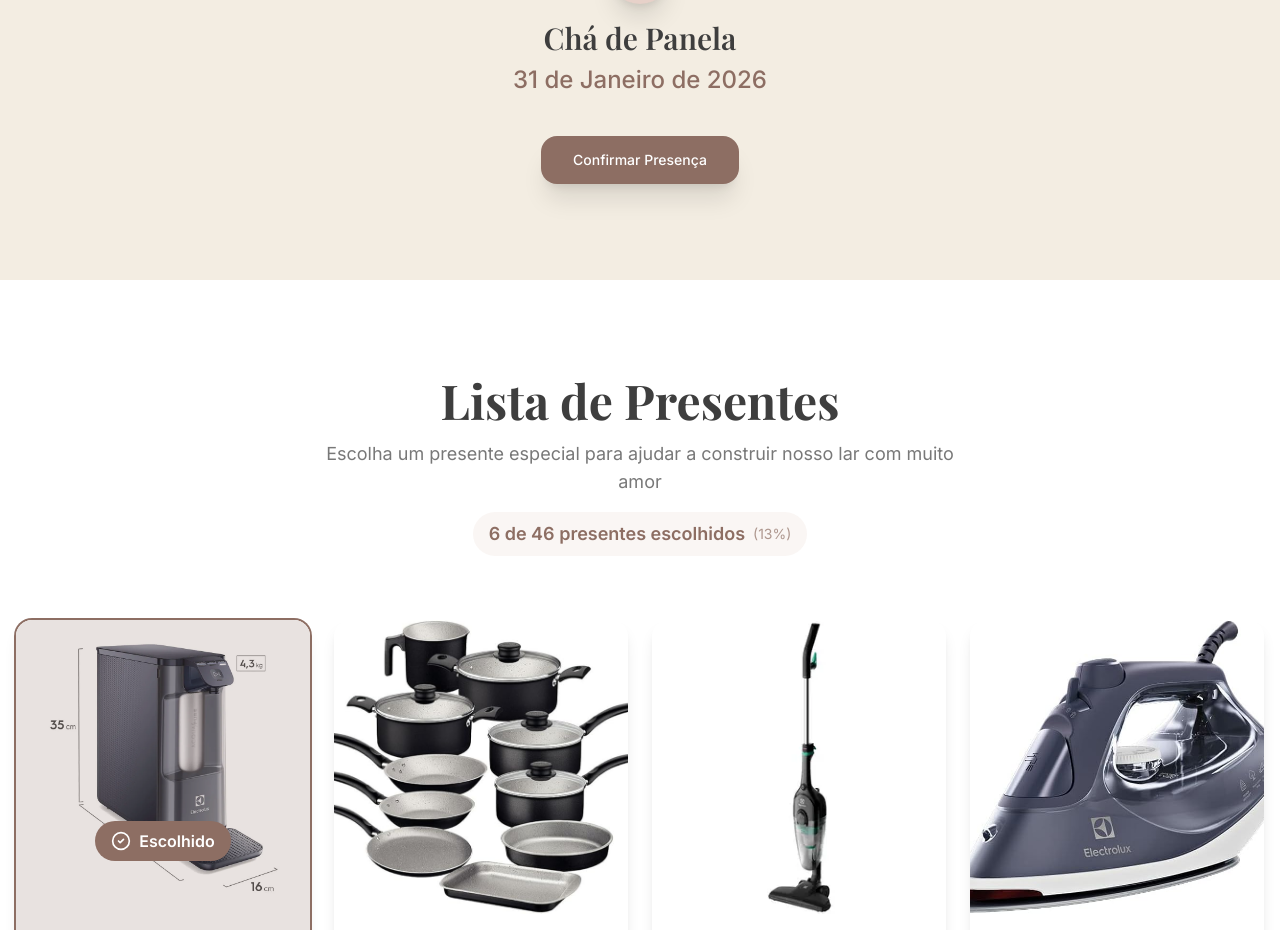
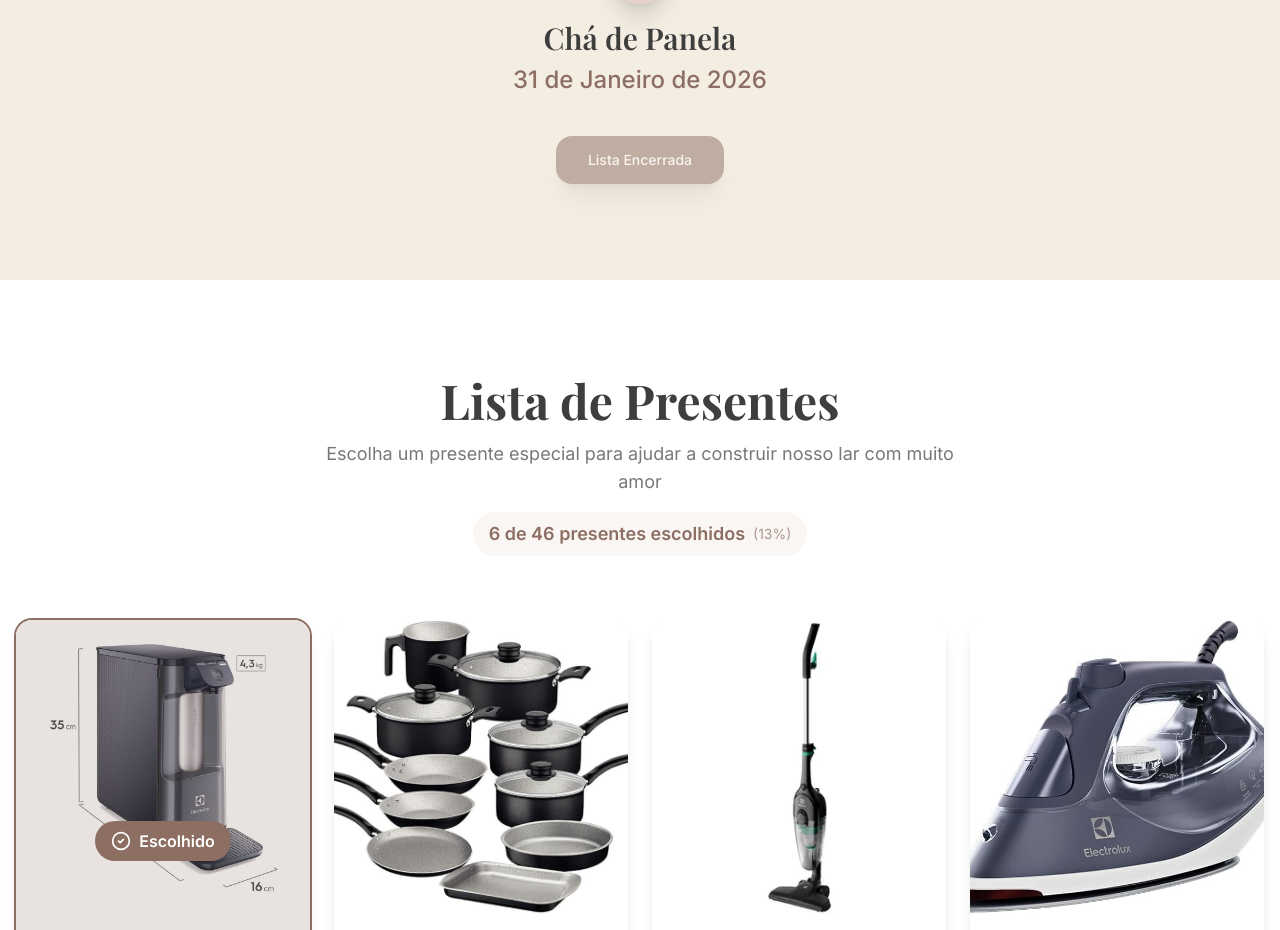
Before and after one commit to lucaaslimadev/Cha_casa, a Next.js app: page / in a window 1280 px wide. Shown: the part 1500-2430 px from the top of the page. Built offline with nearby package versions, Linux system fonts and the light colour scheme; no server answers; the database is empty; a web font is replaced by a local one.

Commit message:
feat: encerra lista de confirmação de presença
- Botão 'Confirmar Presença' alterado para 'Lista Encerrada'
- Botão desabilitado
- Presentes continuam disponíveis para escolha

```diff
--- a/components/HistorySection.tsx
+++ b/components/HistorySection.tsx
@@ -68,10 +68,10 @@ export default function HistorySection() {
             31 de Janeiro de 2026
           </p>
           <Button
-            onClick={() => setRsvpOpen(true)}
-            className="mt-4"
+            disabled
+            className="mt-4 opacity-50 cursor-not-allowed"
           >
-            Confirmar Presença
+            Lista Encerrada
           </Button>
         </motion.div>
 
```
